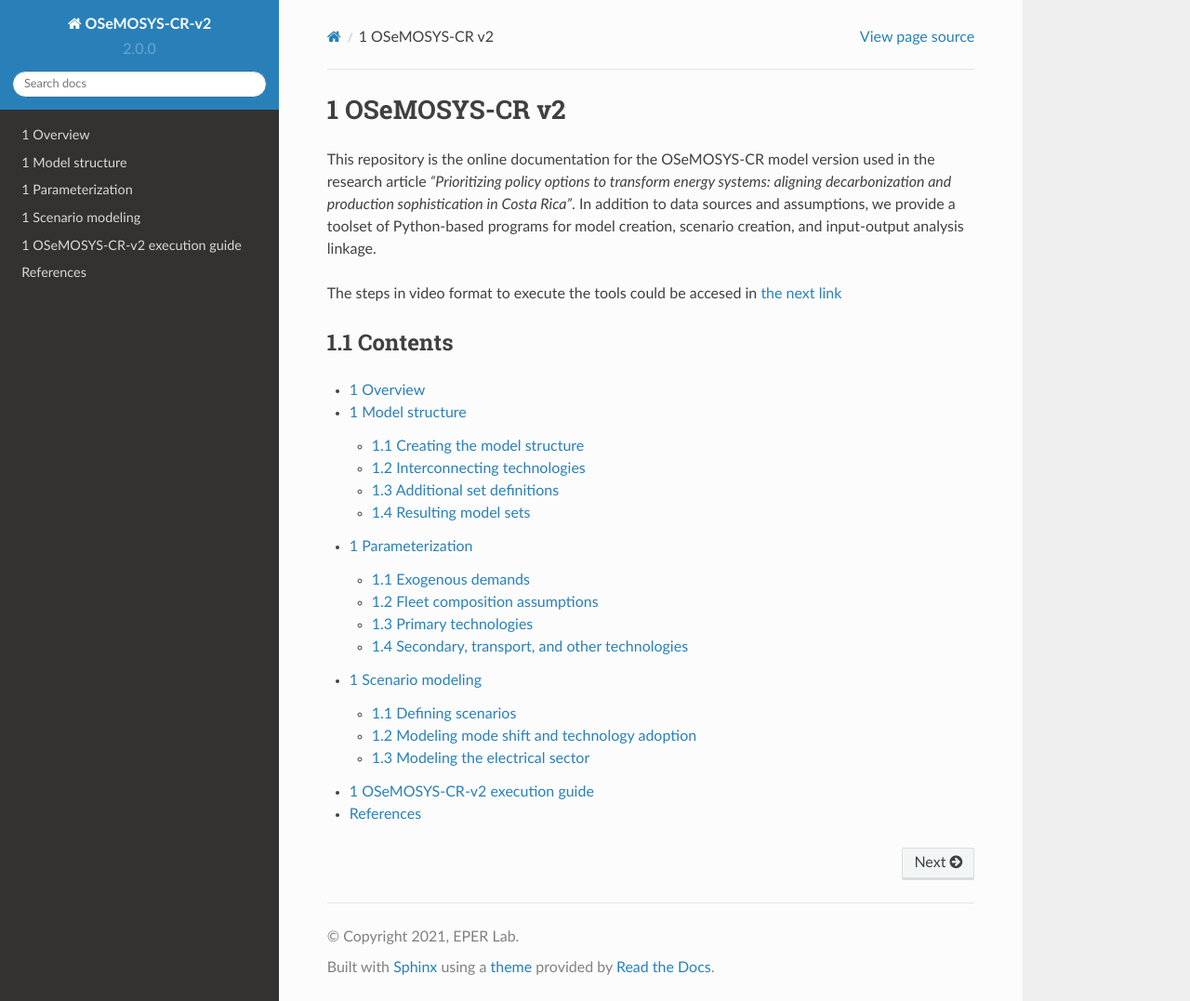
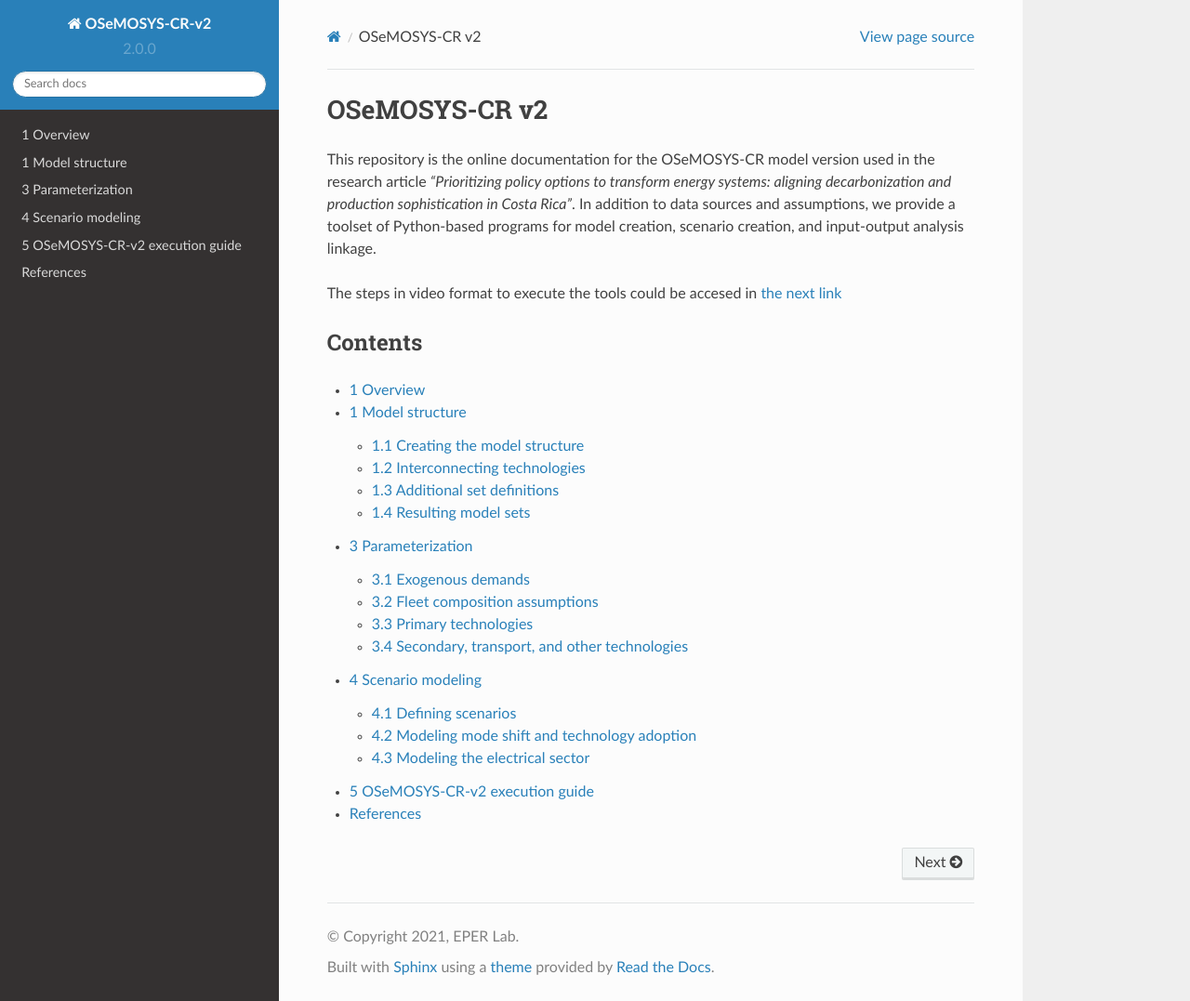
Before and after one commit to EPERLab/osemosys-cr-v2, a Sphinx documentation site: the page built from docs/source/index.rst, in a window 1280 px wide and 1077 px high. Shown: the whole window at 93% size. Built offline with Sphinx 7.4.7 and the Read the Docs theme 2.0.0, drawn with Linux system fonts in a browser that asks for light colours.

Commit message:
Agregando numeracion

```diff
--- a/docs/source/Model structure.rst
+++ b/docs/source/Model structure.rst
@@ -1,4 +1,5 @@
 .. sectnum::
+   :start: 1
 .. _chapter-ModelStructure:
 Model structure
 =====
--- a/docs/source/OSeMOSYS-CR-v2 execution guide.rst
+++ b/docs/source/OSeMOSYS-CR-v2 execution guide.rst
@@ -1,4 +1,5 @@
 .. sectnum::
+   :start: 5
 .. _chapter-OSeMOSYS-CR-v2-execution-guide:
 OSeMOSYS-CR-v2 execution guide
 =====
--- a/docs/source/Overview.rst
+++ b/docs/source/Overview.rst
@@ -1,5 +1,4 @@
 .. sectnum::
-
 Overview
 =====
 
--- a/docs/source/Parameterization.rst
+++ b/docs/source/Parameterization.rst
@@ -1,4 +1,5 @@
 .. sectnum::
+   :start: 3
 .. _chapter-Parameterization:
 Parameterization
 =====
--- a/docs/source/Scenario modeling.rst
+++ b/docs/source/Scenario modeling.rst
@@ -1,4 +1,5 @@
 .. sectnum::
+   :start: 4
 .. _chapter-ScenarioModeling:
 Scenario modeling
 =====
--- a/docs/source/index.rst
+++ b/docs/source/index.rst
@@ -1,3 +1,4 @@
+
 OSeMOSYS-CR v2
 ===================================
 This repository is the online documentation for the OSeMOSYS-CR model version
@@ -12,7 +13,6 @@ The steps in video format to execute the tools could be accesed in
 Contents
 --------
 
-.. sectnum::
 .. toctree::
 
    Overview
```
